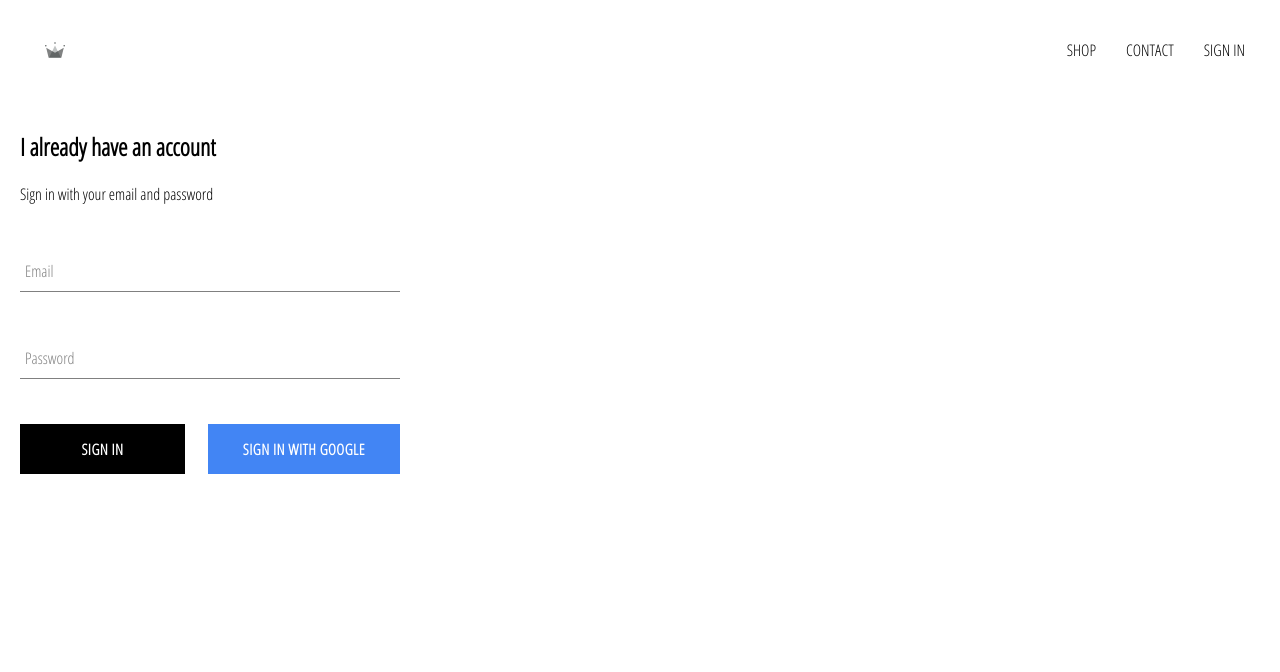
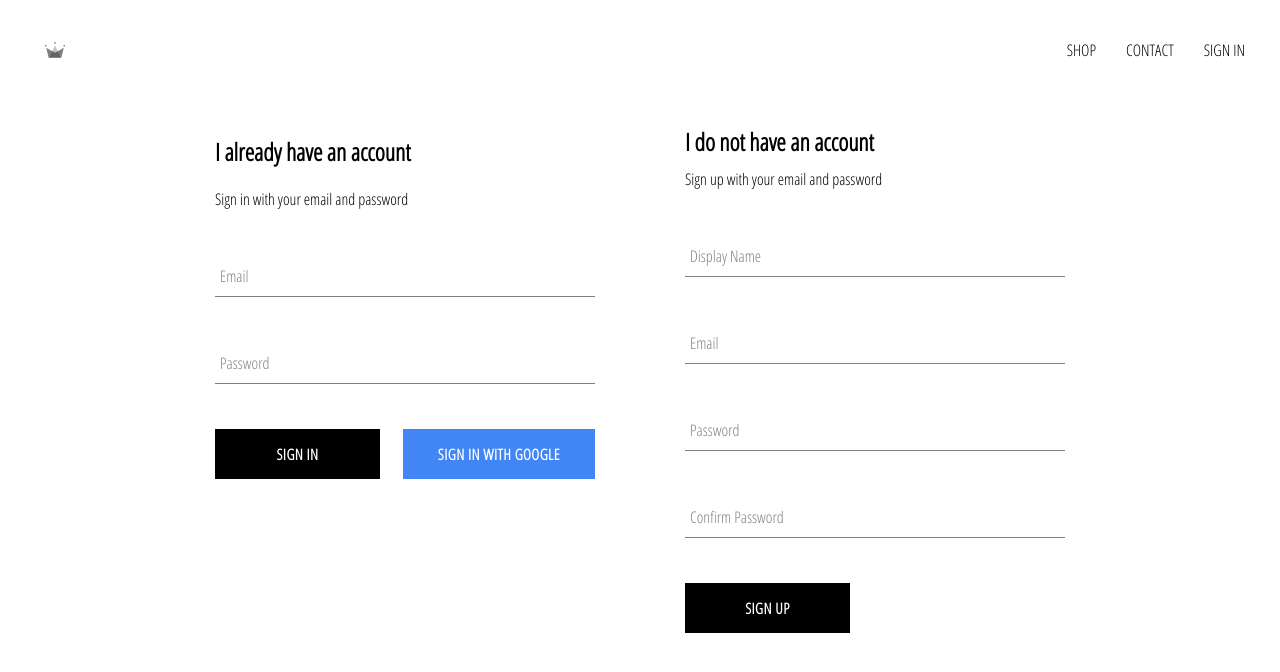
Before and after one commit to mutuajoseph/Clothline, a React (Create React App) app: page /signin in a window 1280 px wide. Shown: the top 672 px of the page. Built offline with nearby package versions, Linux system fonts and the light colour scheme; no server answers.

Commit message:
implemented firebase utils, achieved storing users infor after signing up

```diff
--- a/src/App.js
+++ b/src/App.js
@@ -7,7 +7,7 @@
 import ShopPage from './pages/shop/shop.component';
 import Header from './components/header/header.component';
 import SignInAndSignUp from './pages/signInAndSignup/signInAndSignUp.component';
-import { auth  } from './firebase/firebase.utils';
+import { auth, createUserProfileDocument  } from './firebase/firebase.utils';
 
 
 class App extends React.Component {
@@ -23,8 +23,21 @@
   unsubscribeFromAuth = null
 
   componentDidMount(){
-    this.unsubscribeFromAuth = auth.onAuthStateChanged(user => {
-      this.setState({currentUser: user})
+    this.unsubscribeFromAuth = auth.onAuthStateChanged( async userAuth => {
+      if (userAuth) {
+        const userRef = await createUserProfileDocument(userAuth);
+
+        userRef.onSnapshot(snapShot => {
+          this.setState({
+            currentUser: {
+              id: snapShot.id,
+              ...snapShot.data()
+            }
+          })
+        })
+
+      }
+      this.setState({currentUser: userAuth})
     })
   }
 
--- a/src/components/signIn/signIn.component.jsx
+++ b/src/components/signIn/signIn.component.jsx
@@ -5,7 +5,7 @@
 import FormInput from '../form-input/form-input.component';
 import CustomButton from '../custom-button/custom-button.component';
 
-import { signInWithGoogle } from '../../firebase/firebase.utils'
+import { auth, signInWithGoogle } from '../../firebase/firebase.utils'
 
 class SignIn extends Component {
 
@@ -18,11 +18,18 @@
         }
     }
 
-    handleSubmit = event => {
+    handleSubmit = async event => {
         event.preventDefault();
 
-        this.setState({email: '', password: ''})
-    }
+        const { email, password } = this.state;
+
+        try {
+            await auth.signInWithEmailAndPassword(email, password);
+            this.setState({email: '', password: ''})
+        } catch (error) {
+            console.log(error)
+        }
+    };
 
     handleChange = event => {
         const { value, name} = event.target
--- /dev/null
+++ b/src/components/signUp/signup.component.jsx
@@ -0,0 +1,102 @@
+import React from 'react';
+
+import FormInput from '../form-input/form-input.component';
+import CustomButton from '../custom-button/custom-button.component';
+
+import { auth, createUserProfileDocument } from '../../firebase/firebase.utils';
+
+import './signup.styles.scss';
+
+
+class SignUp extends React.Component {
+    constructor(props) {
+        super(props)
+
+        this.state = {
+            displayName: '',
+            email: '',
+            password: '',
+            confirmPassword: ''
+        }
+    }
+
+    handleSubmit = async event => {
+        event.preventDefault();
+
+        const { displayName, email, password, confirmPassword } = this.state;
+
+        if (password !== confirmPassword) {
+            alert("passwords don't match");
+            return;
+        }
+        try {
+            const { user } = await auth.createUserWithEmailAndPassword(email, password);
+
+            await createUserProfileDocument(user, { displayName })
+
+            this.setState({
+                displayName: '',
+                email: '',
+                password: '',
+                confirmPassword: ''
+            })
+
+        } catch (error) {
+            console.log(error)
+        }
+    };
+
+    handleChange = event => {
+
+        const { name, value } = event.target;
+
+        this.setState({ [name]: value});
+    }
+
+    render () {
+        const { displayName, email, password, confirmPassword } = this.state;
+        return (
+            <div className='sign-up'>
+                <h2 className='title'>I do not have an account</h2>
+                <span>Sign up with your email and password</span>
+                <form className='sign-up-form' onSubmit={this.handleSubmit}>
+                    <FormInput
+                        type='text'
+                        name='displayName'
+                        value={displayName}
+                        onChange={this.handleChange}
+                        label='Display Name'
+                        >
+                    </FormInput>
+                    <FormInput
+                        type='email'
+                        name='email'
+                        value={email}
+                        onChange={this.handleChange}
+                        label='Email'
+                        >
+                    </FormInput>
+                    <FormInput
+                        type='password'
+                        name='password'
+                        value={password}
+                        onChange={this.handleChange}
+                        label='Password'
+                        >
+                    </FormInput>
+                    <FormInput
+                        type='password'
+                        name='confirmPassword'
+                        value={confirmPassword}
+                        onChange={this.handleChange}
+                        label='Confirm Password'
+                        >
+                    </FormInput>
+                    <CustomButton  type='submit'>SIGN UP</CustomButton>
+                </form>
+            </div>
+        )
+    }
+}
+
+export default SignUp;
--- /dev/null
+++ b/src/components/signUp/signup.styles.scss
@@ -0,0 +1,9 @@
+.sign-up {
+    display: flex;
+    flex-direction: column;
+    width: 380px;
+
+    .title {
+        margin: 10px 0;
+    }
+}
--- a/src/firebase/firebase.utils.js
+++ b/src/firebase/firebase.utils.js
@@ -14,6 +14,32 @@
     measurementId: "G-QJ26ZSHN7L"
   };
 
+export const createUserProfileDocument = async(userAuth, additionalData) => {
+    if (!userAuth) return;
+
+    const userRef = firestore.doc(`users/${userAuth.uid}`)
+
+    const snapShot = await userRef.get()
+
+    if(!snapShot.exists){
+        const { displayName, email } = userAuth;
+        const createAt = new Date();
+
+        try {
+            await userRef.set({
+                displayName,
+                email,
+                createAt,
+                ...additionalData
+            })
+        } catch (error) {
+            console.log('error creating user', error.message);
+        }
+    }
+
+    return userRef;
+}
+
 firebase.initializeApp(config);
 
 export const auth = firebase.auth();
--- a/src/pages/signInAndSignup/signInAndSignUp.component.jsx
+++ b/src/pages/signInAndSignup/signInAndSignUp.component.jsx
@@ -3,11 +3,13 @@
 import './signInAndSignUp.styles.scss';
 
 import SignIn from '../../components/signIn/signIn.component'
+import SignUp from '../../components/signUp/signup.component'
 
 function signInAndSignUp() {
     return (
-        <div>
+        <div className="sign-in-and-sign-up">
            <SignIn />
+           <SignUp />
         </div>
     )
 }
--- a/src/pages/signInAndSignup/signInAndSignUp.styles.scss
+++ b/src/pages/signInAndSignup/signInAndSignUp.styles.scss
@@ -0,0 +1,6 @@
+.sign-in-and-sign-up {
+    width: 850px;
+    display: flex;
+    justify-content: space-between;
+    margin: 30px auto;
+  }
```
